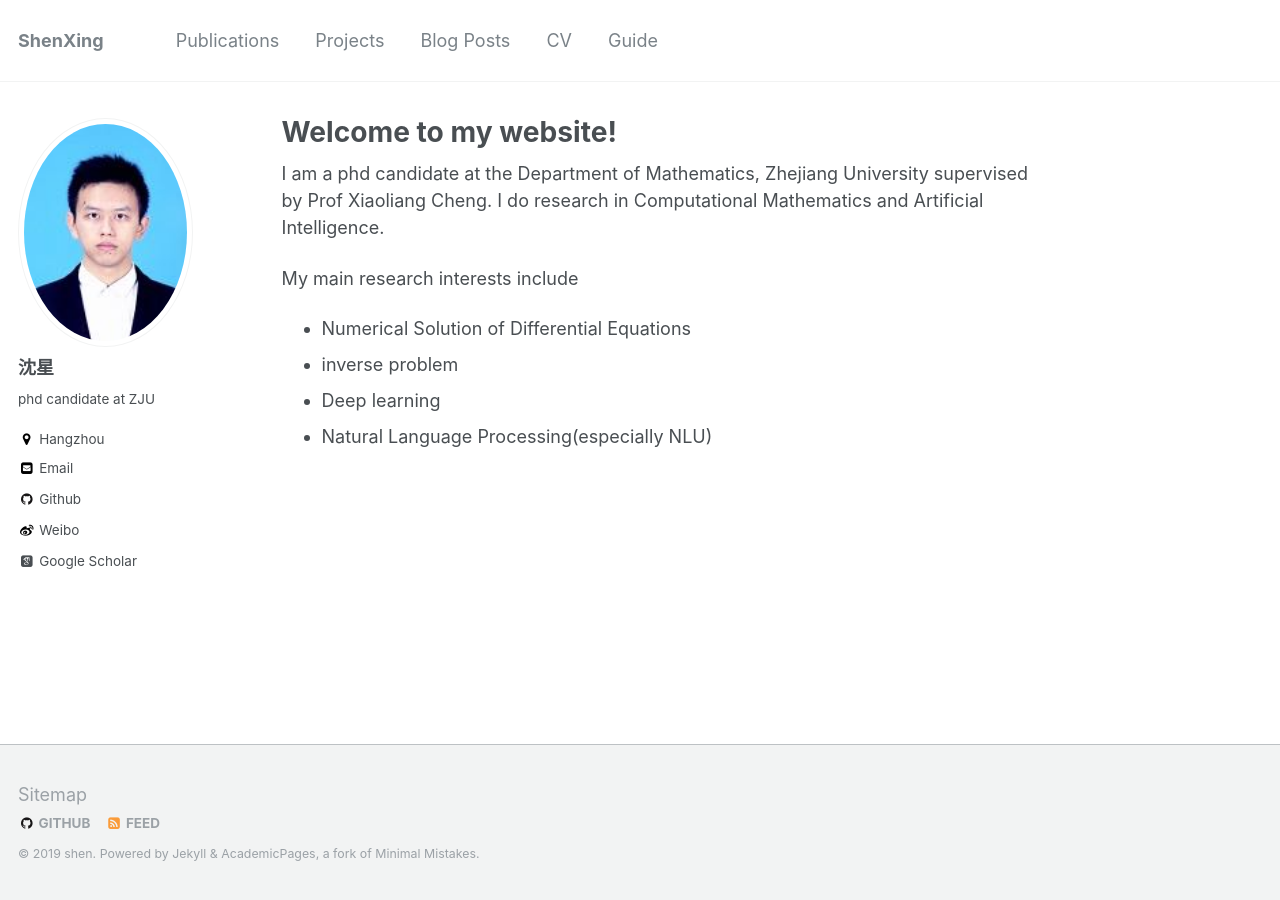
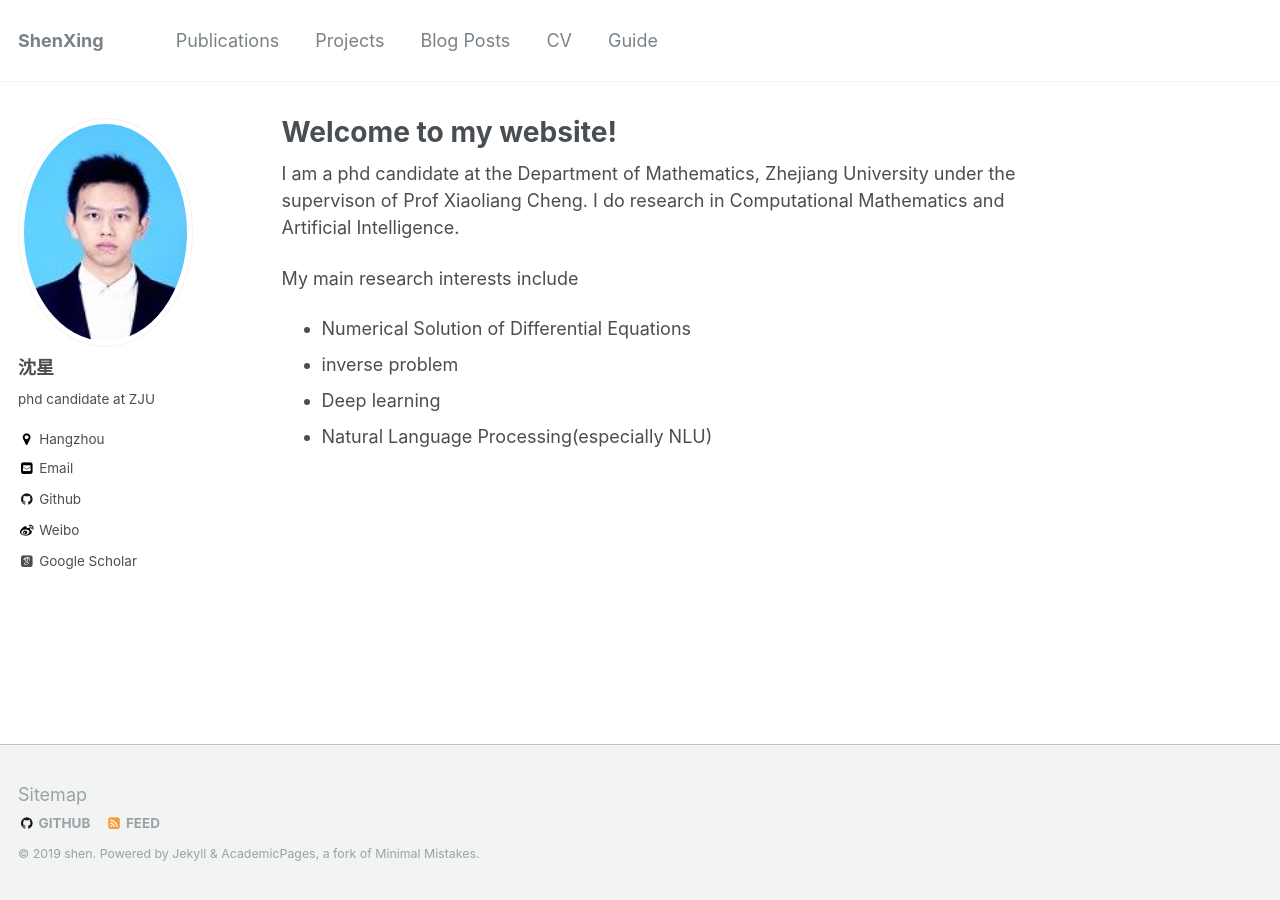
Before and after one commit to Xingbaji/xingbaji.github.io, a Jekyll site: the page built from _pages/about.md, in a window 1280 px wide. Built offline with Jekyll 4.4.1, drawn with Linux system fonts in a browser that asks for light colours; some web fonts are replaced.

Commit message:
shen_test

```diff
--- a/_pages/about.md
+++ b/_pages/about.md
@@ -8,7 +8,7 @@ redirect_from:
   - /about.html
 ---
 
-I am a phd candidate at the Department of Mathematics, Zhejiang University supervised by Prof Xiaoliang Cheng.
+I am a phd candidate at the Department of Mathematics, Zhejiang University under the supervison of Prof Xiaoliang Cheng.
 I do research in Computational Mathematics and Artificial Intelligence.
 
 My main research interests include
```
